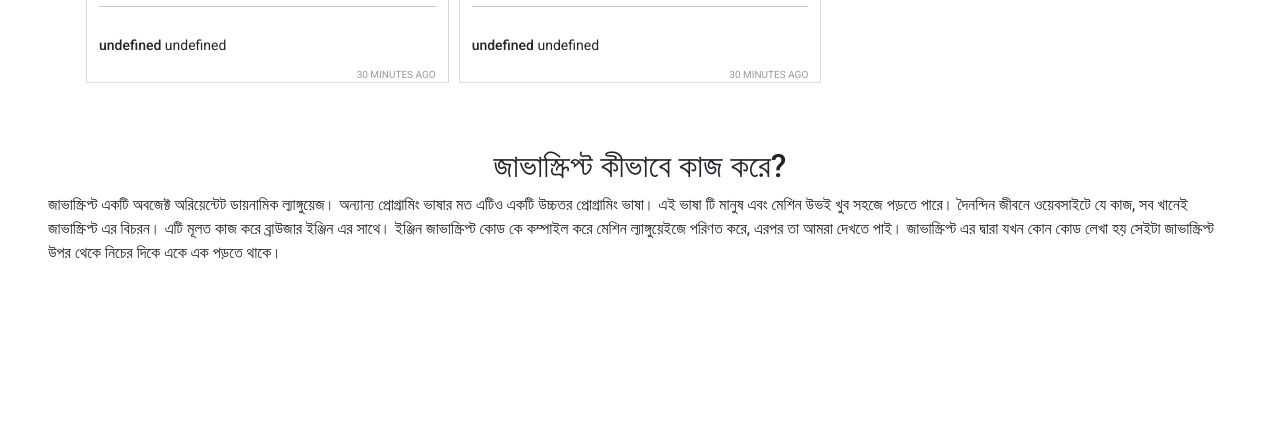
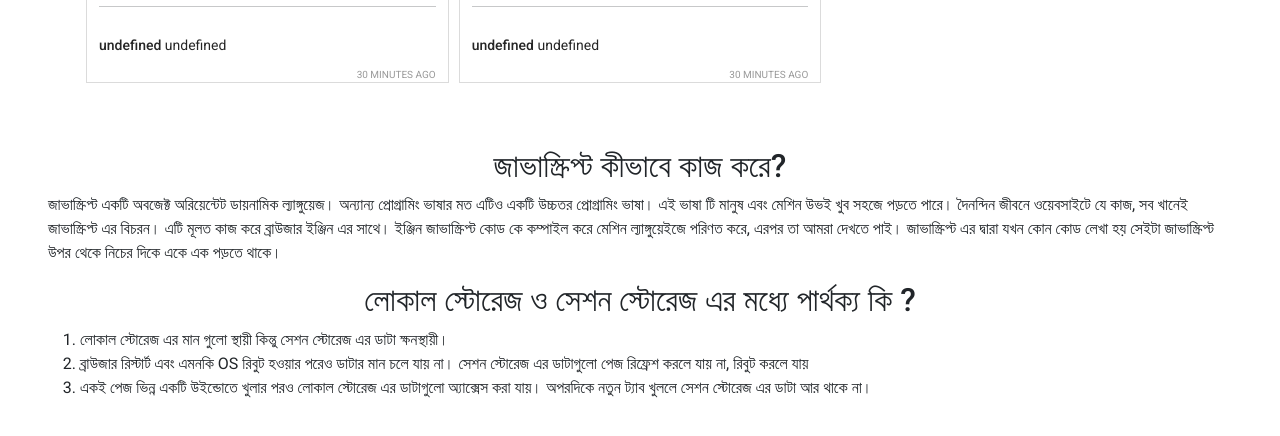
Before and after one commit to OmarRaihan/assignment-7-insta-sohor, a plain HTML site: page index.html in a window 1280 px wide. Shown: the part 1385-1821 px from the top of the page. Before the commit the page ends 1698 px from the top, so only its background shows below. Drawn offline with nearby package versions, Linux system fonts and the light colour scheme.

Commit message:
storage ans added

```diff
--- a/index.html
+++ b/index.html
@@ -86,7 +86,16 @@
                     জাভাস্ক্রিপ্ট একটি অবজেক্ট অরিয়েন্টেট ডায়নামিক ল্যাঙ্গুয়েজ। অন্যান্য প্রোগ্রামিং ভাষার মত এটিও একটি উচ্চতর প্রোগ্রামিং ভাষা। এই ভাষা টি মানুষ এবং মেশিন উভই খুব সহজে পড়তে পারে। দৈনন্দিন জীবনে ওয়েবসাইটে যে কাজ, সব খানেই জাভাস্ক্রিপ্ট এর বিচরন। এটি মূলত কাজ করে ব্রাউজার ইঞ্জিন এর সাথে। ইঞ্জিন জাভাস্ক্রিপ্ট কোড কে কম্পাইল করে মেশিন ল্যাঙ্গুয়েইজে পরিণত করে, এরপর তা আমরা দেখতে পাই। জাভাস্ক্রিপ্ট এর দ্বারা যখন কোন কোড লেখা হয় সেইটা জাভাস্ক্রিপ্ট উপর থেকে নিচের দিকে একে এক পড়তে থাকে।
                 </p>
             </article>
+            <article>
+                <h2>লোকাল স্টোরেজ ও সেশন স্টোরেজ এর মধ্যে পার্থক্য কি ?</h2>
+                <ol>
+                    <li>লোকাল স্টোরেজ এর মান গুলো স্থায়ী কিন্তু সেশন স্টোরেজ এর ডাটা ক্ষনস্থায়ী।</li>
 
+                    <li>ব্রাউজার রিস্টার্ট এবং এমনকি OS রিবুট হওয়ার পরেও ডাটার মান চলে যায় না। সেশন স্টোরেজ এর ডাটাগুলো পেজ রিফ্রেশ করলে যায় না, রিবুট করলে যায়</li>
+
+                    <li>একই পেজ ভিন্ন একটি উইন্ডোতে খুলার পরও লোকাল স্টোরেজ এর ডাটাগুলো অ্যাক্সেস করা যায়। অপরদিকে নতুন ট্যাব খুললে সেশন স্টোরেজ এর ডাটা আর থাকে না।</li>
+                </ol>
+            </article>
         </section>
         <footer></footer>
 
```
